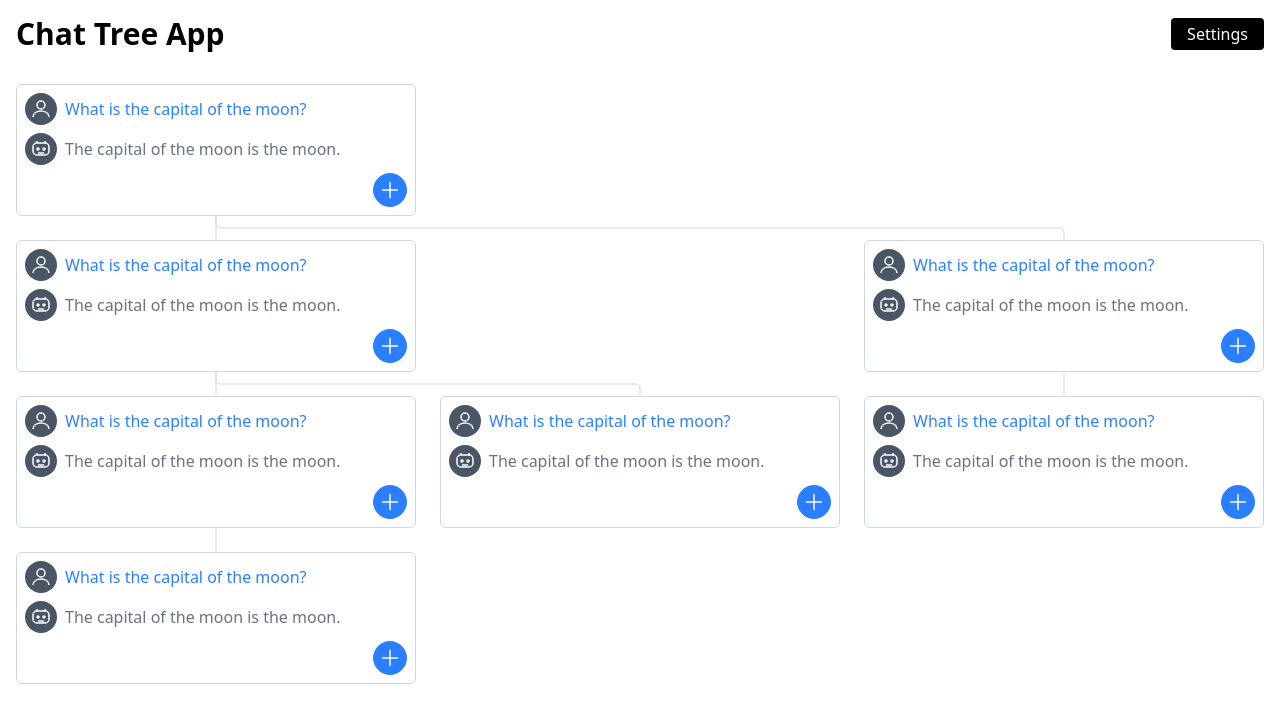
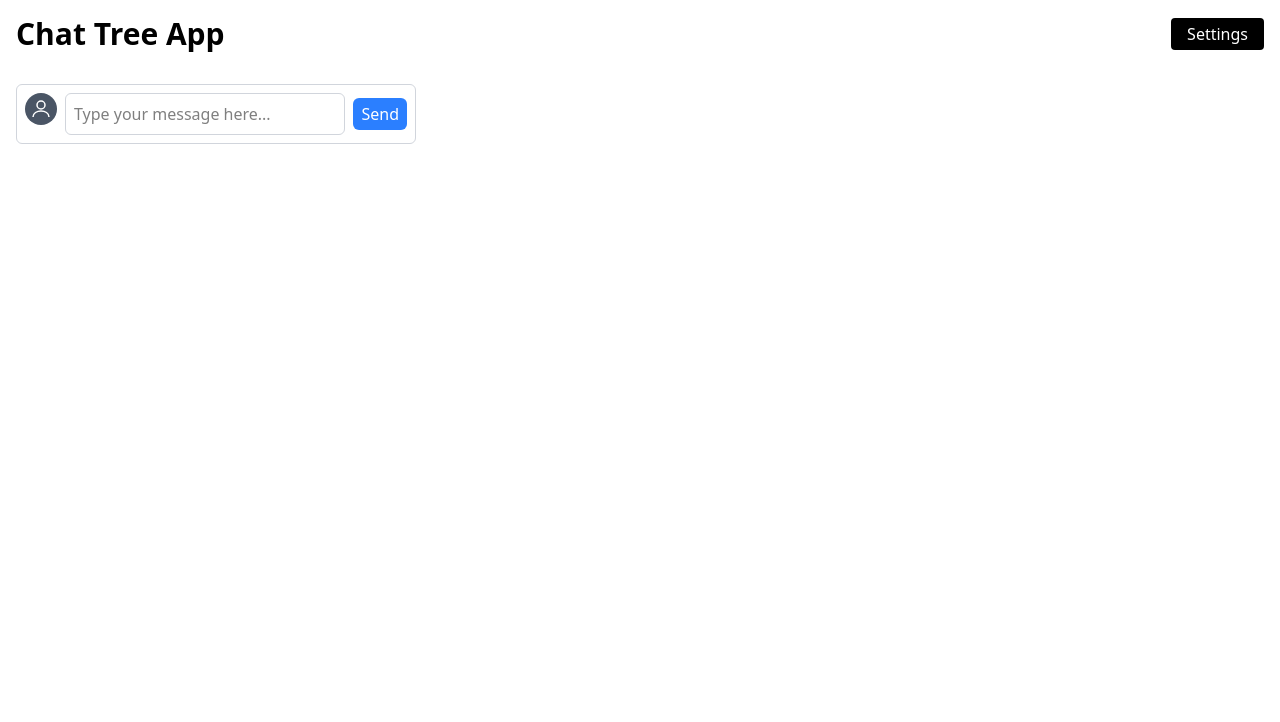
Before and after one commit to Utsav-Ladani/Chat-Tree, a React (Vite) app: page / in a window 1280 px wide. Shown: the top 722 px of the page. Built offline with nearby package versions, Linux system fonts and the light colour scheme.

Commit message:
Add basic LLM support

```diff
--- a/package.json
+++ b/package.json
@@ -11,6 +11,7 @@
   },
   "dependencies": {
     "@tailwindcss/vite": "^4.1.5",
+    "openai": "^4.97.0",
     "react": "^19.0.0",
     "react-dom": "^19.0.0",
     "tailwindcss": "^4.1.5"
--- /dev/null
+++ b/src/LLM/index.js
@@ -0,0 +1,18 @@
+import OpenAI from 'openai';
+
+const client = new OpenAI({
+    baseURL: 'http://localhost:5173/engines/v1',
+    apiKey: '',
+    dangerouslyAllowBrowser: true,
+});
+
+export async function getLLMResponse(input) {
+    const response = await client.chat.completions.create({
+        model: 'ai/gemma3:latest',
+        messages: [{ role: 'user', content: input }],
+    });
+
+    console.log(response);
+
+    return response.choices[0].message.content;
+}
--- a/src/components/Chat.jsx
+++ b/src/components/Chat.jsx
@@ -1,23 +1,74 @@
+import { useState } from "react";
 import PlusIcon from "../icons/PlusIcon";
 import User from "./User";
+import { getLLMResponse } from "../LLM";
 
-export default function Chat({ chat, ref, onAddChild }) {
+export default function Chat({ chat, ref, onAddChild, updateNodeData }) {
+
+    async function handleUserInput(input) {
+        updateNodeData(chat.id, { user: { content: input } });
+
+        const response = await getLLMResponse(input);
+
+        updateNodeData(chat.id, { assistant: { content: response } });
+    }
+
     return (
-        <div className="chat flex flex-col gap-2 border border-gray-300 rounded-md p-2 min-w-[400px]" ref={ref} tabIndex={0}>
+        <div className="chat flex flex-col gap-2 border border-gray-300 rounded-md p-2 min-w-[400px] max-w-[700px]" ref={ref} tabIndex={0}>
             <div className="flex gap-2 items-start">
                 <User name={'user'} />
+                {
+                    chat.user.content ? (
                         <p className="text-blue-500 mt-1">{chat.user.content}</p>
+                    ) : (
+                        <ChatInput
+                            onSubmit={handleUserInput}
+                        />
+                    )
+                }
             </div>
+            {
+                chat.user.content && (
                     <div className="flex gap-2 items-start">
                         <User name={'assistant'} />
-                <p className="text-gray-500 mt-1">{chat.assistant.content}</p>
+                        <p className="text-gray-500 mt-1">{chat.assistant.content || 'Processing...'}</p>
                     </div>
+                )
+            }
+            {
+                chat.user.content && chat.assistant.content && (
                     <button
                         className="self-end text-white bg-blue-500 rounded-full p-1 hover:text-blue-600 hover:bg-white border border-blue-500 focus:outline-none focus:ring-2 focus:ring-blue-500 focus:ring-offset-2 focus:ring-blue-500"
                         onClick={() => onAddChild && onAddChild(chat.id)}
                     >
                         <PlusIcon />
                     </button>
+                )
+            }
         </div>
     );
 }
+
+function ChatInput({ onSubmit }) {
+    const [input, setInput] = useState('');
+
+    function handleSubmit(e) {
+        e.preventDefault();
+        console.log('input', input);
+        onSubmit(input);
+        setInput('');
+    }
+
+    return (
+        <form onSubmit={handleSubmit} className="flex gap-2 w-full items-center">
+            <input
+                type="text"
+                className="w-full border border-gray-300 rounded-md p-2"
+                value={input}
+                onChange={(e) => setInput(e.target.value)}
+                placeholder="Type your message here..."
+            />
+            <button type="submit" className="bg-blue-500 text-white rounded-md px-2 py-1">Send</button>
+        </form>
+    );
+}
--- a/src/components/ChatNode.jsx
+++ b/src/components/ChatNode.jsx
@@ -1,7 +1,7 @@
 import React, { useRef, useEffect, useState, useCallback } from "react";
 import Chat from "./Chat";
 
-export default function ChatNode({ node, parentRef, onAddChild, reRender }) {
+export default function ChatNode({ node, parentRef, onAddChild, reRender, updateNodeData }) {
     const ref = useRef(null);
     const [line, setLine] = useState(null);
 
@@ -54,11 +54,23 @@ export default function ChatNode({ node, parentRef, onAddChild, reRender }) {
 
     return (
         <div className="flex flex-col gap-y-6 w-fit items-start chat-node relative" >
-            <Chat chat={node} ref={ref} onAddChild={onAddChild} />
+            <Chat
+                chat={node}
+                ref={ref}
+                onAddChild={onAddChild}
+                updateNodeData={updateNodeData}
+            />
             {node.children && (
                 <div className="flex gap-x-6">
                     {node.children.map((child) => (
-                        <ChatNode key={child.id} node={child} parentRef={ref} onAddChild={onAddChild} reRender={reRender} />
+                        <ChatNode
+                            key={child.id}
+                            node={child}
+                            parentRef={ref}
+                            onAddChild={onAddChild}
+                            reRender={reRender}
+                            updateNodeData={updateNodeData}
+                        />
                     ))}
                 </div>
             )}
@@ -80,22 +92,9 @@ export default function ChatNode({ node, parentRef, onAddChild, reRender }) {
 }
 
 function ChatNodeEdge({ line }) {
-    const radius = 4;
-
-    const vertical = line.midY - line.y1;
-    const horizontal = line.x2 - line.x1;
-
-    const r = Math.min(radius, Math.abs(vertical), Math.abs(horizontal));
-    const vertEndY = line.midY - r;
-
     return (
         <path
-            d={`M ${line.x1} ${line.y1}
-                L ${line.x1} ${vertEndY}
-                C ${line.x1} ${vertEndY + r * 0.55}, ${line.x1 + r * 0.55} ${line.midY}, ${line.x1 + r} ${line.midY}
-                L ${line.x2 - r} ${line.midY}
-                C ${line.x2 - r * 0.55} ${line.midY}, ${line.x2} ${line.midY + r * 0.55}, ${line.x2} ${line.midY + r}
-                L ${line.x2} ${line.y2}`}
+            d={`M ${line.x1} ${line.y1} V ${line.midY} H ${line.x2} V ${line.y2}`}
             stroke="currentColor"
             strokeWidth={1}
             fill="none"
--- a/src/components/ChatTree.jsx
+++ b/src/components/ChatTree.jsx
@@ -1,23 +1,25 @@
 import { useState } from "react";
 import ChatNode from "./ChatNode";
-import { getChatRoot } from "../mocks/chatree";
 import { useRef } from "react";
 
 export default function ChatTree() {
-    const [chatRootNode, setChatRootNode] = useState(getChatRoot());
+    const [chatRootNode, setChatRootNode] = useState({
+        id: 1,
+        user: { content: "" },
+        assistant: { content: "" },
+        children: [],
+    });
     const parentRef = useRef(null);
     const [reRender, setReRender] = useState(0);
 
     function addChildNode(parentId) {
         function addChildRecursive(node) {
-            setReRender((prev) => prev + 1);
-
             if (node.id === parentId) {
                 const newId = Date.now();
                 const newChild = {
                     id: newId,
-                    user: { content: "New user message" },
-                    assistant: { content: "New assistant message" },
+                    user: { content: "" },
+                    assistant: { content: "" },
                     children: [],
                 };
                 return {
@@ -34,11 +36,37 @@ export default function ChatTree() {
             }
         }
         setChatRootNode((root) => addChildRecursive(root));
+        setReRender((prev) => prev + 1);
+    }
+
+    function updateNodeData(nodeId, data) {
+        function updateNodeRecursive(node) {
+            if (node.id === nodeId) {
+                return { ...node, ...data };
+            }
+
+            if (node.children) {
+                return {
+                    ...node,
+                    children: node.children.map(updateNodeRecursive),
+                };
+            }
+
+            return node;
+        }
+        setChatRootNode((root) => updateNodeRecursive(root));
+        setReRender((prev) => prev + 1);
     }
 
     return (
         <main className="p-4">
-            <ChatNode node={chatRootNode} parentRef={parentRef} onAddChild={addChildNode} reRender={reRender} />
+            <ChatNode
+                node={chatRootNode}
+                parentRef={parentRef}
+                onAddChild={addChildNode}
+                reRender={reRender}
+                updateNodeData={updateNodeData}
+            />
         </main>
     );
 }
--- a/vite.config.js
+++ b/vite.config.js
@@ -5,4 +5,12 @@ import tailwindcss from '@tailwindcss/vite'
 // https://vite.dev/config/
 export default defineConfig({
   plugins: [react(), tailwindcss()],
+  server: {
+    proxy: {
+      '/engines': {
+        target: 'http://localhost:12434',
+        changeOrigin: true,
+      },
+    },
+  },
 })
```
Also changed, not shown: 1 other file (tests, documents, lock files or other folders). Lines whose indentation alone changed are shown as unchanged.
